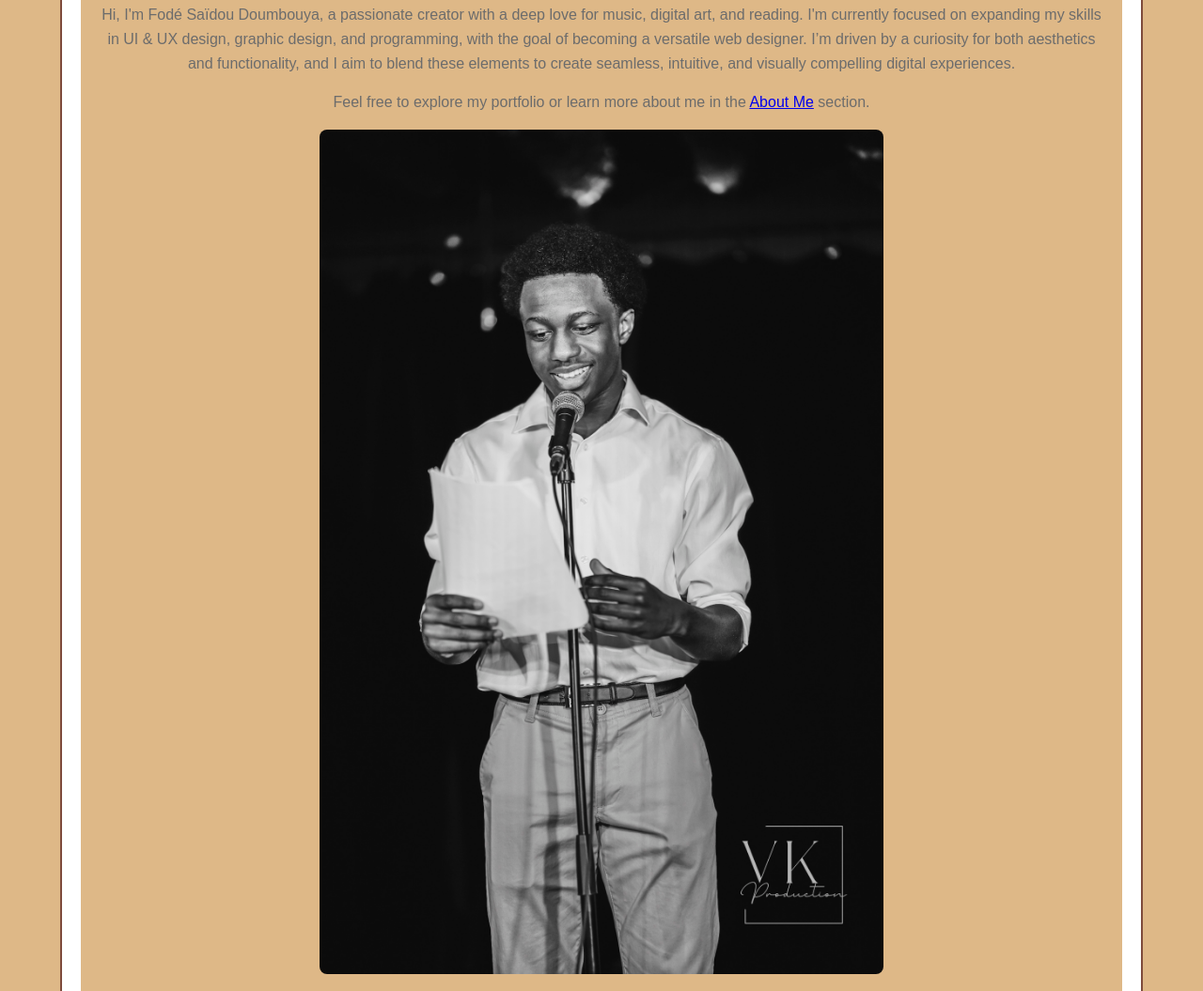
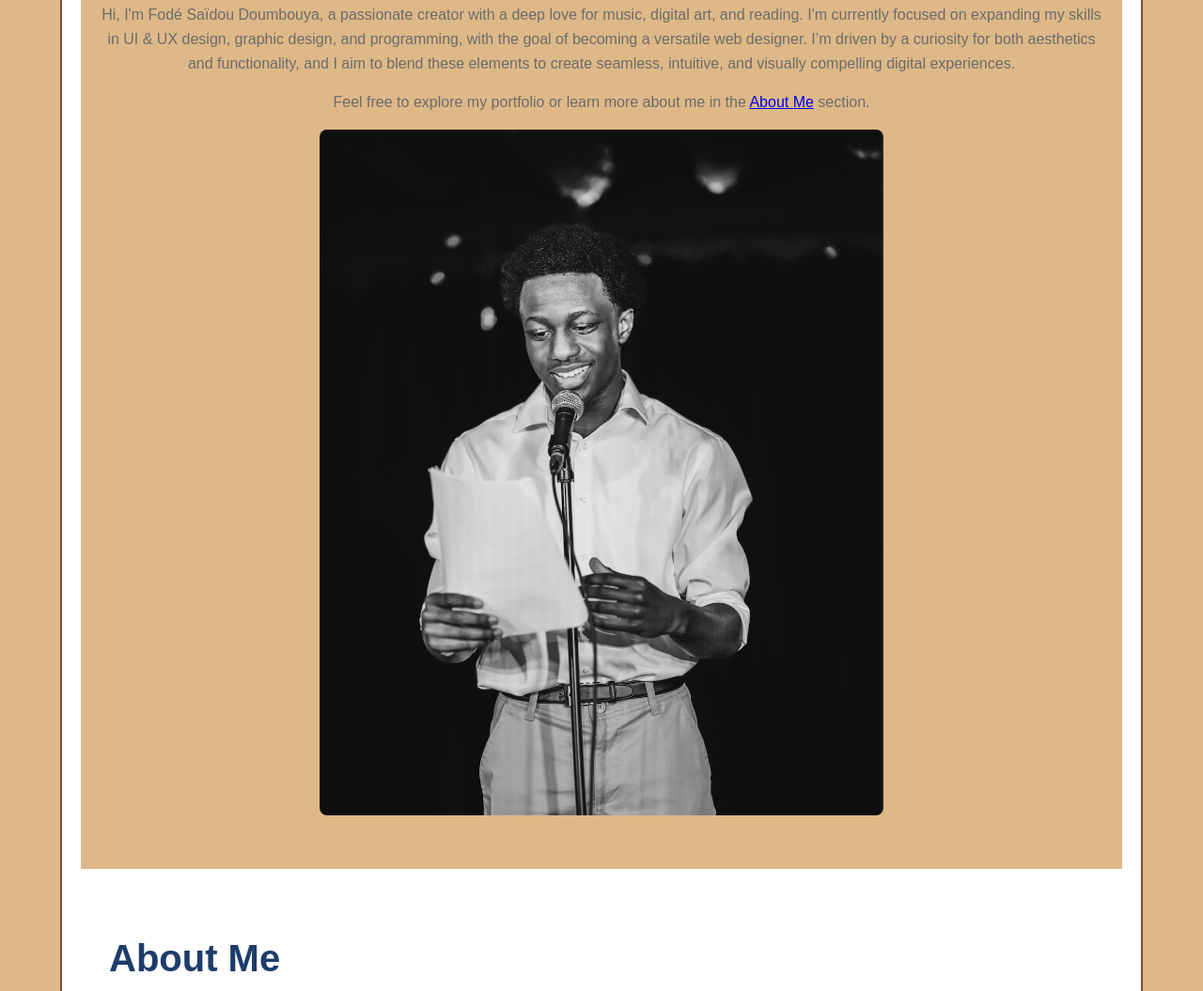
Before and after one commit to Fodya4/GBDA-228-Final, a plain HTML site: page index.html in a window 1280 px wide. Shown: the part 434-1489 px from the top of the page at 94% size. Drawn offline with Linux system fonts and the light colour scheme.

Commit message:
More finishing touches

```diff
--- a/index.html
+++ b/index.html
@@ -219,7 +219,7 @@
         <h2>Welcome to My Personal Website</h2>
         <p>Hi, I'm Fodé Saïdou Doumbouya, a passionate creator with a deep love for music, digital art, and reading. I'm currently focused on expanding my skills in UI &amp UX design, graphic design, and programming, with the goal of becoming a versatile web designer. I’m driven by a curiosity for both aesthetics and functionality, and I aim to blend these elements to create seamless, intuitive, and visually compelling digital experiences.</p>
         <p>Feel free to explore my portfolio or learn more about me in the <a href="#about">About Me</a> section.</p>
-        <img src="_KVH0707-2.jpg" alt="A picture of Fodé Saïdou Doumbouya">
+        <img src="Screenshot 2024-12-12 at 23.23.58.png" alt="A picture of Fodé Saïdou Doumbouya">
       </div>
 
       <!-- About Me Section -->
```
